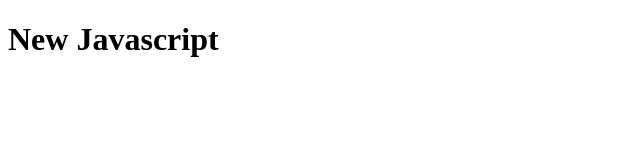
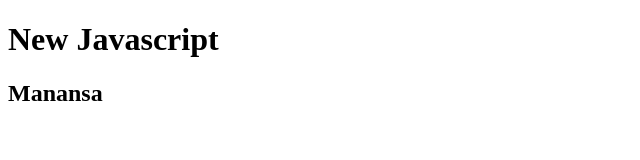
Before and after one commit to nunnanmanasa682/Javascript, a plain HTML site: page index.html in a window 1280 px wide. Shown: the whole page, without its empty margins (0-640 px from the left). Drawn offline with Linux system fonts and the light colour scheme.

Commit message:
Javascript

```diff
--- a/index.html
+++ b/index.html
@@ -8,5 +8,6 @@
 </head>
 <body>
     <h1>New Javascript</h1>
+    <h2>Manansa</h2>
 </body>
 </html>
```
